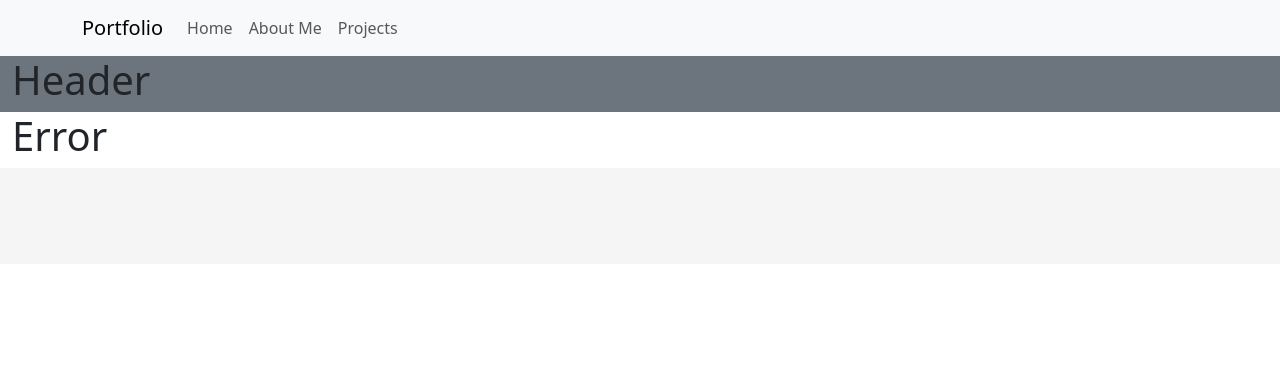
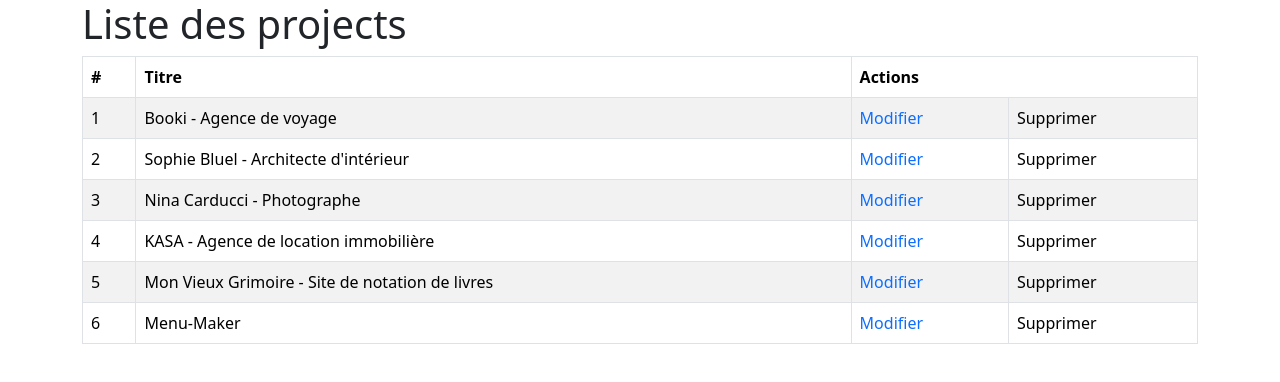
Before and after one commit to CamilleSilene/portfolio, a React (Create React App) app: page /admin in a window 1280 px wide. Shown: the top 382 px of the page. Built offline with nearby package versions, Linux system fonts and the light colour scheme.

Commit message:
mise en place de l'admin

```diff
--- a/src/AppRoutes.js
+++ b/src/AppRoutes.js
@@ -3,6 +3,10 @@ import { BrowserRouter, Route, Routes } from "react-router-dom";
 import Layout from "./components/layout/Layout";
 import Home from "./pages/Home";
 import Error from "./pages/Error";
+import ProjectDetails from "./components/project/ProjectDetails/ProjectDetails";
+import ProjectEdit from "./components/project/admin/ProjectEdit/ProjectEdit";
+import AdminLayout from "./components/layout/AdminLayout";
+import ProjectList from "./components/project/admin/ProjectList/ProjectList";
 
 function AppRoutes() {
   return (
@@ -10,7 +14,14 @@ function AppRoutes() {
       <Routes>
         <Route element={<Layout />}>
           <Route path="/" element={<Home />} />
+          <Route path="/project/:id" element={<ProjectDetails />} />
           <Route path="*" element={<Error />} />
+        </Route>
+
+        <Route element={<AdminLayout />}>
+          <Route path="/admin" element={<ProjectList />} />
+          <Route path="/admin/project/create" element={<ProjectEdit />} />
+          <Route path="/admin/project/:id/edit" element={<ProjectEdit />} />
         </Route>
       </Routes>
     </BrowserRouter>
--- /dev/null
+++ b/src/components/layout/AdminLayout.jsx
@@ -0,0 +1,11 @@
+import { Outlet } from "react-router-dom";
+
+const AdminLayout = () => {
+  return (
+    <>
+      <Outlet />
+    </>
+  );
+};
+
+export default AdminLayout;
--- a/src/components/layout/Navigation.jsx
+++ b/src/components/layout/Navigation.jsx
@@ -10,7 +10,7 @@ function Navigation() {
         <Navbar.Toggle aria-controls="basic-navbar-nav" />
         <Navbar.Collapse id="basic-navbar-nav">
           <Nav className="me-auto">
-            <Nav.Link href="#home">Home</Nav.Link>
+            <Nav.Link href="/">Home</Nav.Link>
             <Nav.Link href="#about">About Me</Nav.Link>
             <Nav.Link href="#projects">Projects</Nav.Link>
           </Nav>
--- a/src/components/project/ProjectCard/ProjectCard.jsx
+++ b/src/components/project/ProjectCard/ProjectCard.jsx
@@ -3,9 +3,12 @@
 import Card from 'react-bootstrap/Card';
 import Badge from 'react-bootstrap/Badge';
 import styles from './ProjectCard.module.css';
+import { Link } from 'react-router-dom';
 
 function ProjectCard (props) {
-  return (<Card>
+  return (
+    <Link to={`/project/${props.id}`} >
+  <Card>
     <Card.Img variant="left" src="https://placehold.co/310x160" />
     <Card.Body>
       <Card.Title>{props.title}</Card.Title>
@@ -15,7 +18,8 @@ function ProjectCard (props) {
     <Card.Footer>
       { props.tags.map((tag) => ( <Badge bg="primary" pill className={styles.projectBadge}>{tag}</Badge> ) ) }
     </Card.Footer>
-  </Card>)
+  </Card>
+  </Link>)
 };
 
 
--- a/src/components/project/ProjectCard/ProjectCard.module.css
+++ b/src/components/project/ProjectCard/ProjectCard.module.css
@@ -1,3 +1,10 @@
 .projectBadge {
     margin-right: 0.5rem;
 }
+a {
+    text-decoration: none;
+}
+
+a:hover {
+    opacity: 50%;
+}
--- /dev/null
+++ b/src/components/project/ProjectDetails/ProjectDetails.jsx
@@ -0,0 +1,20 @@
+import Container from "react-bootstrap/esm/Container";
+import Col from 'react-bootstrap/Col';
+import Row from 'react-bootstrap/Row';
+import { useParams } from "react-router-dom";
+
+function ProjectDetails() {
+    const { id } = useParams();
+    return (
+    <Container>
+      <h2>Project {id}</h2>
+      <Row>
+          <Col>
+          </Col>
+      </Row>
+    </Container>
+    );
+  }
+
+
+export default ProjectDetails;
--- a/src/components/project/Projects.jsx
+++ b/src/components/project/Projects.jsx
@@ -3,7 +3,7 @@ import Col from 'react-bootstrap/Col';
 import Row from 'react-bootstrap/Row';
 import ProjectCard from "./ProjectCard/ProjectCard";
 
-import projects from "../../data/projects.json"
+import projects from "../../data/projects.json";
 
 function Project() {
     return (
--- /dev/null
+++ b/src/components/project/admin/ProjectEdit/ProjectEdit.jsx
@@ -0,0 +1,17 @@
+import Container from "react-bootstrap/esm/Container";
+import { useParams } from "react-router-dom";
+
+function ProjectEdit (props) {
+    const { id } = useParams();
+    const creating = id === undefined;
+    return (
+        <Container>
+            { creating && <h1>Création d'un projet</h1> }
+            { !creating && <h1>Edition du Projet {id}</h1> }
+
+        </Container>
+    )
+};
+
+
+  export default ProjectEdit;
--- /dev/null
+++ b/src/components/project/admin/ProjectList/ProjectList.jsx
@@ -0,0 +1,36 @@
+import Container from "react-bootstrap/esm/Container";
+import Table from 'react-bootstrap/Table';
+
+import projects from "../../../../data/projects.json";
+import ProjectListItem from "./ProjectListItem";
+import ProjectStore from "../../../../stores/mongo/ProjectStore";
+
+function ProjectList (props) {
+
+    const handleDelete = (id) => {
+        ProjectStore.deleteProject(id);
+    }
+
+    return (
+        <Container>
+            <h1>Liste des projects</h1>
+
+            <Table striped bordered hover>
+                <thead>
+                    <tr>
+                        <th>#</th>
+                        <th>Titre</th>
+                        <th colSpan="2">Actions</th>
+                    </tr>
+                </thead>
+                <tbody>
+                    { projects.map( (project) =>
+                        <ProjectListItem key={project.id} {...project} onDelete={ () => handleDelete(project.id) }/>
+                    ) }
+                </tbody>
+                </Table>
+        </Container>
+    )
+};
+
+export default ProjectList;
--- /dev/null
+++ b/src/components/project/admin/ProjectList/ProjectListItem.jsx
@@ -0,0 +1,14 @@
+import { Link } from "react-router-dom";
+
+function ProjectListItem (props) {
+    return (
+        <tr>
+            <td>{props.id}</td>
+            <td>{props.title}</td>
+            <td><Link to={`/admin/project/${props.id}/edit`}>Modifier</Link></td>
+            <td onClick={ () => props.onDelete() }>Supprimer</td>
+        </tr>
+    )
+};
+
+export default ProjectListItem;
--- /dev/null
+++ b/src/stores/json/ProjectStore.jsx
@@ -0,0 +1,29 @@
+// /api/project
+
+// GET / allProjects
+// POST / create
+// GET /:id getById
+// PUT /:id edit
+// DELETE /:id delete
+
+const ProjectStore = {
+
+    getAllProjects: function () {
+
+    },
+
+    getProjectById: function(id) {
+
+    },
+
+
+    saveProject: function( project ) {
+
+    },
+
+    deleteProject: function( id ) {
+        console.log("json delete " + id);
+    }
+}
+
+export default ProjectStore;
--- /dev/null
+++ b/src/stores/mongo/ProjectStore.jsx
@@ -0,0 +1,29 @@
+// /api/project
+
+// GET / allProjects
+// POST / create
+// GET /:id getById
+// PUT /:id edit
+// DELETE /:id delete
+
+const ProjectStore = {
+
+    getAllProjects: function () {
+
+    },
+
+    getProjectById: function(id) {
+
+    },
+
+
+    saveProject: function( project ) {
+
+    },
+
+    deleteProject: function( id ) {
+        console.log("mongo delete " + id);
+    }
+}
+
+export default ProjectStore;
```
